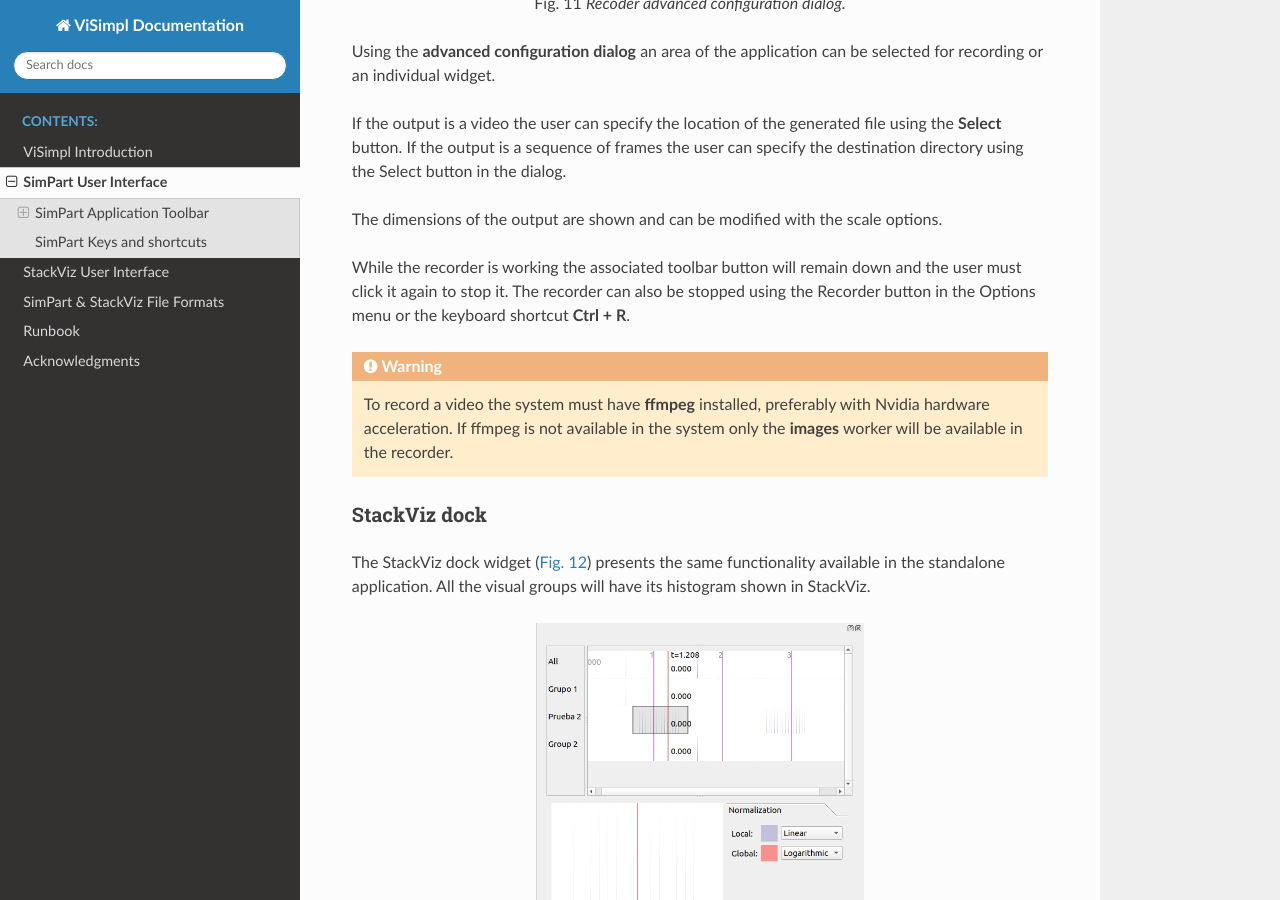
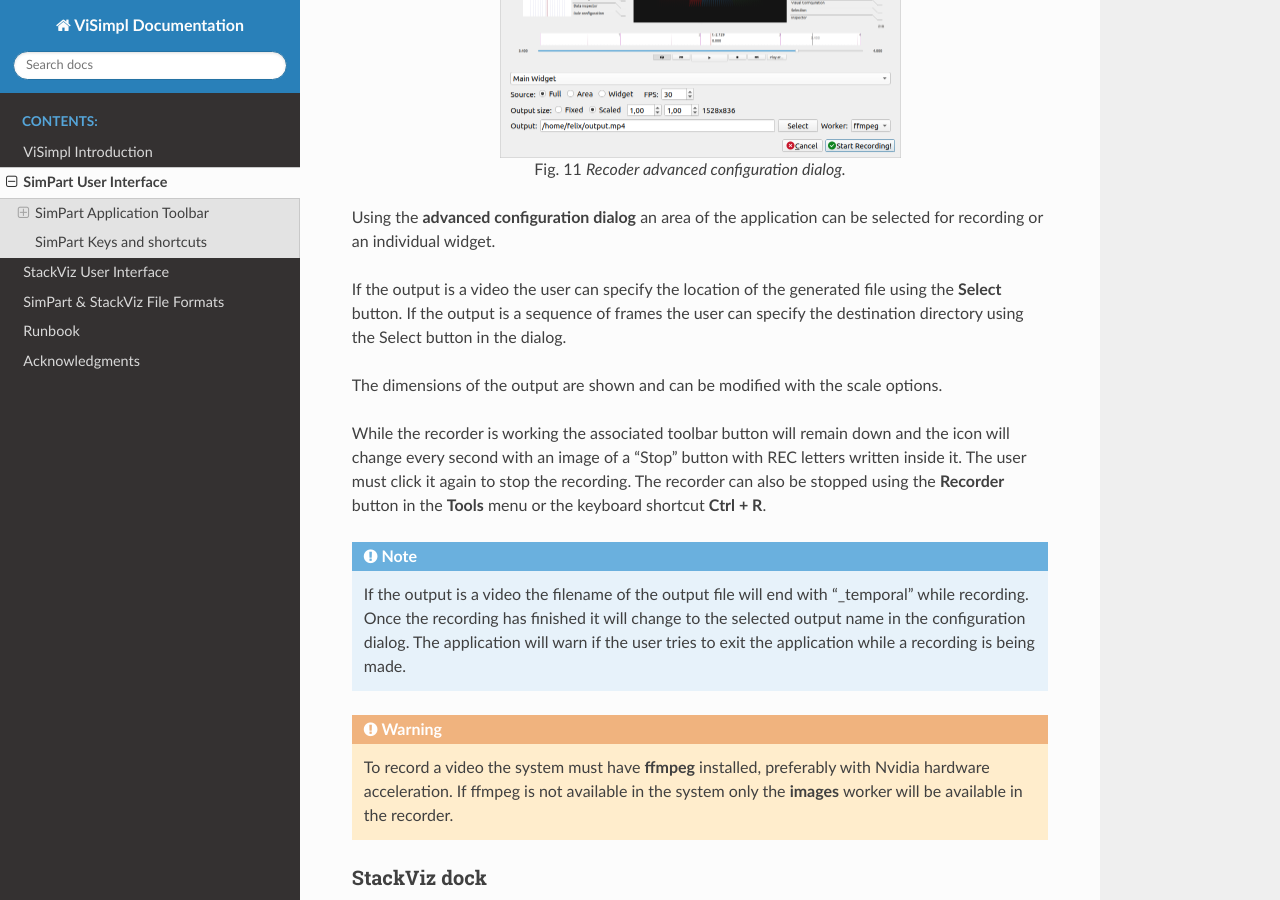
Before and after one commit to vg-lab/ViSimplDocs, a Sphinx documentation site: the page built from source/02-ViSimplUserInterface.rst, in a window 1280 px wide and 900 px high, scrolled down 8187 px. Built offline with Sphinx 7.4.7 and the Read the Docs theme 2.0.0, drawn with Linux system fonts in a browser that asks for light colours; some of the changed text lies outside the part shown.

```diff
--- a/source/02-ViSimplUserInterface.rst
+++ b/source/02-ViSimplUserInterface.rst
@@ -53,8 +53,6 @@ Options menu
 - **Add ZeroEQ selections as visual groups**: By default the ids received by the ZeroEQ channel will be interpreted by SimPart as a tentative selection, if this option is checked then the received ids will be added automatically as a visual group.
 - **Update on idle**: This will reduce visualization repaint calls to user interaction (camera rotation, etc.) and specific actions.
 - **Show FPS on idle update**: Displays a label with current frames per second rate. Note: this might reduce performance due to interface update calls, so it is recommended to hide it when not interested on measuring performance.
-- **Recorder**: This button shows the recorder configuration dialog if the recorder is not running. If the recorder is running it will stop the recorder.
-- **Advanced recorder options**: This option will enable advanced configuration options in the recorder.
 
 ^^^^^^^^^^^^^
 StackViz menu
@@ -68,6 +66,15 @@ This menu contains options for the StackViz widget included in SimPart. It will
 - **Focus on playhead**: If this button is clicked the StackViz focus widget will be centered in the part of the selected histogram that is currently being visualized.
 - **Follow playhead**: If this option is enabled the StackViz focus widget will always be centered in the part of the selected histogram that is being visualized.
 - **Show StackViz Panels**: Shows/hides the StackViz configuration panels. Hiding the panels will make the focus widget larger.
+
+^^^^^^^^^^
+Tools menu
+^^^^^^^^^^
+
+This menu contains the recorder tools and its configuration options.
+
+- **Recorder**: This button shows the recorder configuration dialog if the recorder is not running. If the recorder is running it will stop the recorder.
+- **Advanced recorder options**: This option will enable advanced configuration options in the recorder configuration dialog.
 
 ^^^^^^^^^
 Help menu
@@ -186,8 +193,8 @@ When creating a selection the application will ask for a group name. The name ca
 .. figure:: images/VSImage013.png
    :alt: Selection groups list with default assigned colors for each of the three selected groups.
    :align: center
-   :width: 1850
-   :scale: 35%
+   :width: 1530
+   :scale: 40%
 
    Selection groups list with default assigned colors for each of the three selected groups.
 
@@ -252,7 +259,10 @@ If the output is a video the user can specify the location of the generated file
 
 The dimensions of the output are shown and can be modified with the scale options.
 
-While the recorder is working the associated toolbar button will remain down and the user must click it again to stop it. The recorder can also be stopped using the Recorder button in the Options menu or the keyboard shortcut **Ctrl + R**.
+While the recorder is working the associated toolbar button will remain down and the icon will change every second with an image of a "Stop" button with REC letters written inside it. The user must click it again to stop the recording. The recorder can also be stopped using the **Recorder** button in the **Tools** menu or the keyboard shortcut **Ctrl + R**.
+
+.. note::
+   If the output is a video the filename of the output file will end with "_temporal" while recording. Once the recording has finished it will change to the selected output name in the configuration dialog. The application will warn if the user tries to exit the application while a recording is being made.
 
 .. warning::
    To record a video the system must have **ffmpeg** installed, preferably with Nvidia hardware acceleration.
--- a/source/05-Runbook.rst
+++ b/source/05-Runbook.rst
@@ -257,7 +257,7 @@ While StackViz starts desynchronized with SimPart using the play toolbar in the
 .. figure:: images/RBimage017.png
    :alt: SimPart and StackViz running in sync.
    :align: center
-   :width: 1528
+   :width: 1527
    :scale: 30%
 
    SimPart and StackViz running in sync.
--- a/source/conf.py
+++ b/source/conf.py
@@ -24,7 +24,7 @@ author = 'Sergio E. Galindo & Félix de las Pozas Álvarez'
 # The short X.Y version
 version = ''
 # The full version, including alpha/beta/rc tags
-release = '1.5.3'
+release = '1.5.4'
 
 # -- General configuration ---------------------------------------------------
 
@@ -88,7 +88,7 @@ latex_maketitle = r'''
 \begin{center}
   \includegraphics[width=6cm,height=6cm]{visimpl-icon-square.png}\\[8ex]
   {\Huge SimPart \& StackViz Documentation}\\[4ex]
-  {\Large Version 1.5.3}\\[4ex]
+  {\Large Version 1.5.4}\\[4ex]
   {\Large Sergio E. Galindo \& F\'{e}lix de las Pozas \'{A}lvarez}\\[4ex]
   {\Large March 2022}\\[16ex]
   {\Large Visualization \& Graphics Lab, Universidad Rey Juan Carlos}\\[4ex]
```
Also changed, not shown: source/01-Introduction.rst (+5 -5 lines), source/03-StackVizUserInterface.rst (+15 -15 lines), source/images/RBimage001.png, source/images/RBimage002.png, source/images/RBimage004.png, source/images/RBimage007.png, source/images/RBimage009.png, source/images/RBimage012.png, source/images/RBimage013.png, source/images/RBimage014.png, source/images/RBimage015.png, source/images/RBimage016.png, source/images/RBimage017.png, source/images/VSImage013.png, 2 more files.
